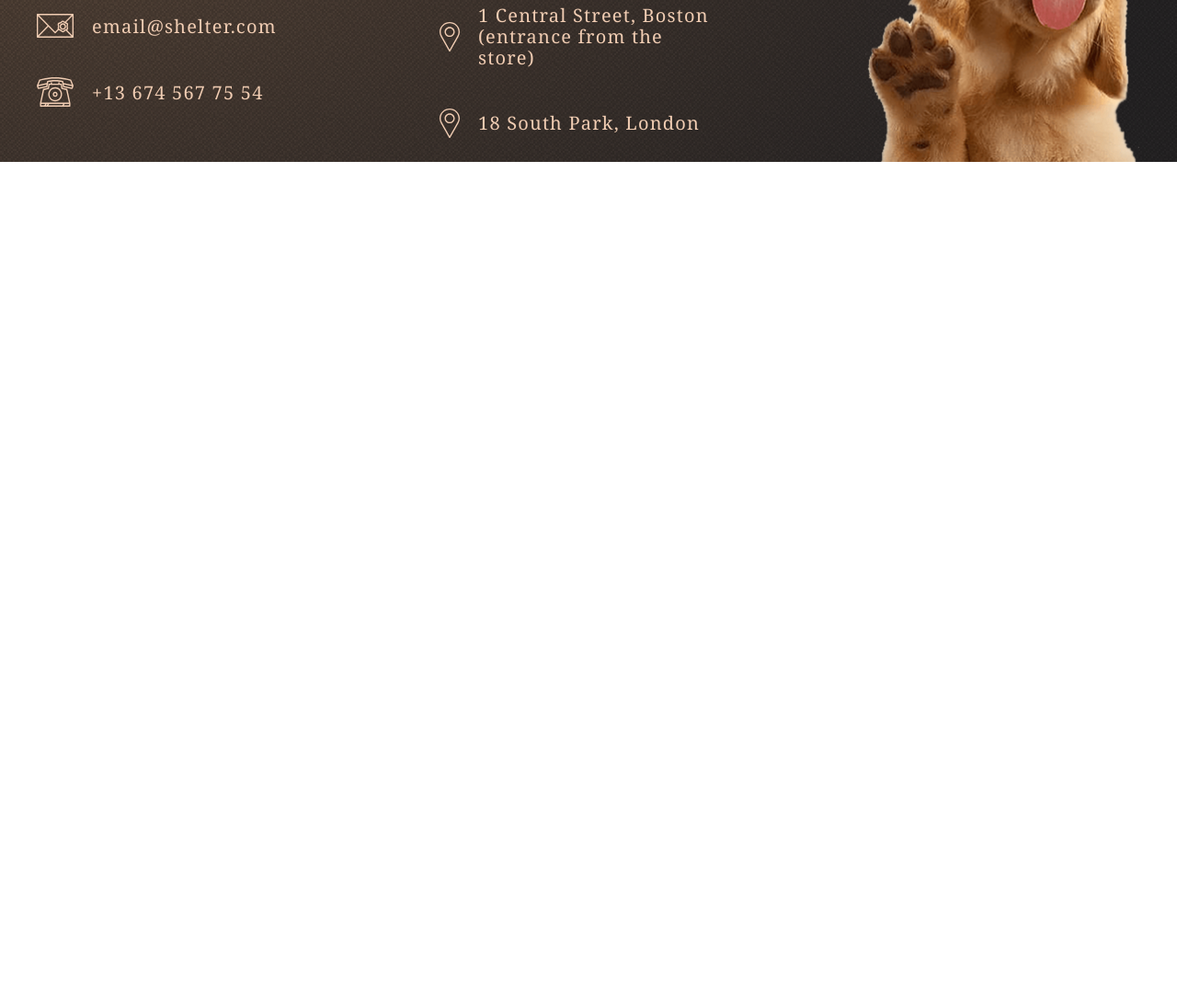
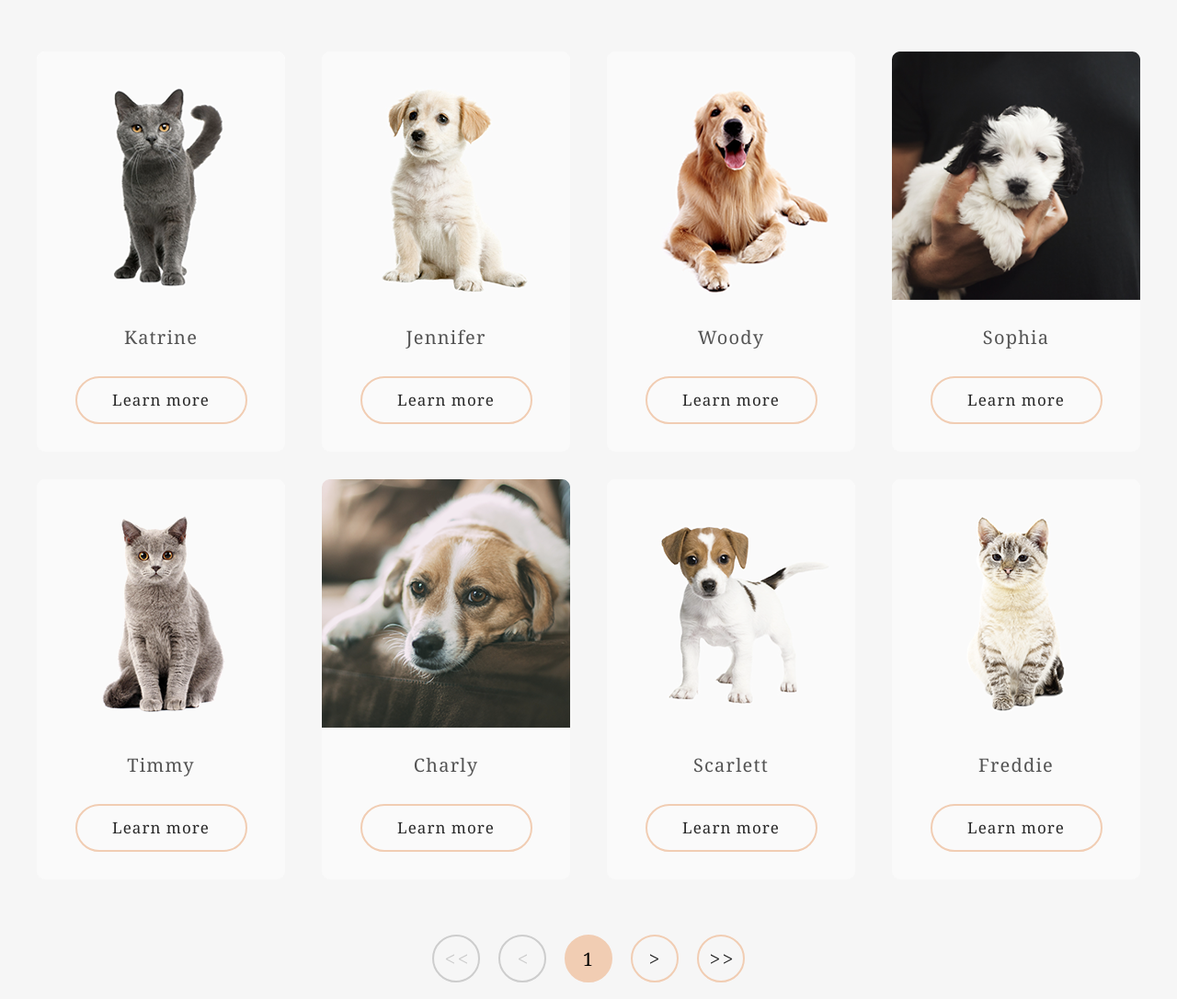
Before and after one commit to Gricyan/JS-FE-2022, a website: page shelter/pages/pets.html in a window 1280 px wide. Shown: the part 294-1380 px from the top of the page at 92% size. Before the commit the page ends 800 px from the top, so only its background shows below. Drawn offline with Linux system fonts and the light colour scheme.

Commit message:
feat: add pets page galerry

```diff
--- a/shelter/pages/pets.html
+++ b/shelter/pages/pets.html
@@ -24,9 +24,62 @@
       </ul>
     </div>
   </header>
-
-
-
+  <main class="pets" id="pets">
+    <div class="pets__container pets-wrapper">
+      <h3 class="pets__header">Our friends who<br> are looking for a house</h3>
+      <div class="pets__gallery gallery-slider">
+        <div class="slider__card">
+          <img src="../assets/img/slider-images/pets-katrine.png" alt="pet Katrine">
+          <div class="slider__title">Katrine</div>
+          <a href="#" class="button slider__button">Learn more</a>
+        </div>
+        <div class="slider__card">
+          <img src="../assets/img/slider-images/pets-jennifer.png" alt="pet Jennifer">
+          <div class="slider__title">Jennifer</div>
+          <a href="#" class="button slider__button">Learn more</a>
+        </div>
+        <div class="slider__card">
+          <img src="../assets/img/slider-images/pets-woody.png" alt="pet Woody">
+          <div class="slider__title">Woody</div>
+          <a href="#" class="button slider__button">Learn more</a>
+        </div>
+        <div class="slider__card">
+          <img src="../assets/img/slider-images/pets-sophia.png" alt="pet Sophia">
+          <div class="slider__title">Sophia</div>
+          <a href="#" class="button slider__button">Learn more</a>
+        </div>
+        <div class="slider__card">
+          <img src="../assets/img/slider-images/pets-timmy.png" alt="pet Timmy" />
+          <div class="slider__title">Timmy</div>
+          <a href="#" class="button slider__button">Learn more</a>
+        </div>
+        <div class="slider__card">
+          <img src="../assets/img/slider-images/pets-charly.png" alt="pet Charly">
+          <div class="slider__title">Charly</div>
+          <a href="#" class="button slider__button">Learn more</a>
+        </div>
+        <div class="slider__card">
+          <img src="../assets/img/slider-images/pets-scarlet.png" alt="pet Scarlet">
+          <div class="slider__title">Scarlett</div>
+          <a href="#" class="button slider__button">Learn more</a>
+        </div>
+        <div class="slider__card">
+          <img src="../assets/img/slider-images/pets-freddie.png" alt="pet Freddie">
+          <div class="slider__title">Freddie</div>
+          <a href="#" class="button slider__button">Learn more</a>
+        </div>
+      </div>
+      <div class="gallery-paginator__container">
+        <div class="slider__arrow paginator_pre-pre paginator_inactive"></div>
+        <div class="slider__arrow paginator_pre paginator_inactive"></div>
+        <div class="slider__arrow paginator_current">
+          <h4 class="current-page-number">1</h4>
+        </div>
+        <div class="slider__arrow paginator_next paginator_active"></div>
+        <div class="slider__arrow paginator_next-next paginator_active"></div>
+      </div>
+    </div>
+  </main>
   <footer class="footer" id="contacts">
     <div class="footer__container footer-wrapper">
       <div class="footer__column">
--- /dev/null
+++ b/shelter/scss/base/_paginator.scss
@@ -0,0 +1,33 @@
+.gallery-paginator__container {
+  width: 340px;
+  @include flex-box();
+  margin: 60px auto;
+}
+
+.paginator_pre-pre {
+  background-image: url(../assets/icons/paginator-icons/pre-pre.svg);
+}
+
+.paginator_pre {
+  background-image: url(../assets/icons/paginator-icons/pre.svg);
+}
+
+.paginator_next {
+  background-image: url(../assets/icons/paginator-icons/next.svg);
+}
+
+.paginator_next-next {
+  background-image: url(../assets/icons/paginator-icons/next-next.svg);
+}
+
+.paginator_inactive {
+  border: 2px solid $color-dark-s;
+  &:hover {
+    border: 2px solid $color-primary-light;
+    background-color: $color-primary-light;
+  }
+}
+
+.paginator_current {
+  background-color: $color-primary;
+}
--- a/shelter/scss/base/_slider.scss
+++ b/shelter/scss/base/_slider.scss
@@ -1,6 +1,6 @@
 .slider__arrow {
   content: "";
-  @include flex-box($flex: inline-flex);
+  @include flex-box($flex: inline-flex, $justify: center);
   width: 52px;
   height: 52px;
   border-radius: 50%;
@@ -16,11 +16,11 @@
 }
 
 .slider__arrow_left {
-  background-image: url(../../assets/icons/slider-icons/arrow-left.svg);
+  background-image: url(../assets/icons/slider-icons/arrow-left.svg);
 }
 
 .slider__arrow_right {
-  background-image: url(../../assets/icons/slider-icons/arrow-right.svg);
+  background-image: url(../assets/icons/slider-icons/arrow-right.svg);
 }
 
 .slider__cards {
--- a/shelter/scss/components/_pets.scss
+++ b/shelter/scss/components/_pets.scss
@@ -33,3 +33,19 @@
     background-color: $color-primary-light;
   }
 }
+
+
+/* pets page */
+
+.our-pets {
+  .pets {
+    height: 1342px;
+    background-color: #F6F6F6;
+  }
+}
+
+.pets__gallery {
+  @include flex-box($wrap: wrap);
+  margin-top: 59px;
+  row-gap: 30px;
+}
--- a/shelter/scss/style.scss
+++ b/shelter/scss/style.scss
@@ -12,7 +12,9 @@
 @import "base/base";
 @import "base/buttons";
 @import "base/logo";
+@import "base/logo";
 @import "base/slider";
+@import "base/paginator";
 @import "base/typography";
 @import "base/up-btn";
 
```
Also changed, not shown: shelter/assets/icons/paginator-icons/next-next.svg (added), shelter/assets/icons/paginator-icons/next.svg (added), shelter/assets/icons/paginator-icons/pre-pre.svg (added), shelter/assets/icons/paginator-icons/pre.svg (added), shelter/assets/img/slider-images/pets-charly.png (added), shelter/assets/img/slider-images/pets-freddie.png (added), shelter/assets/img/slider-images/pets-scarlet.png (added), shelter/assets/img/slider-images/pets-sophia.png (added), shelter/assets/img/slider-images/pets-timmy.png (added), shelter/scss/style.css, 1 other file.
